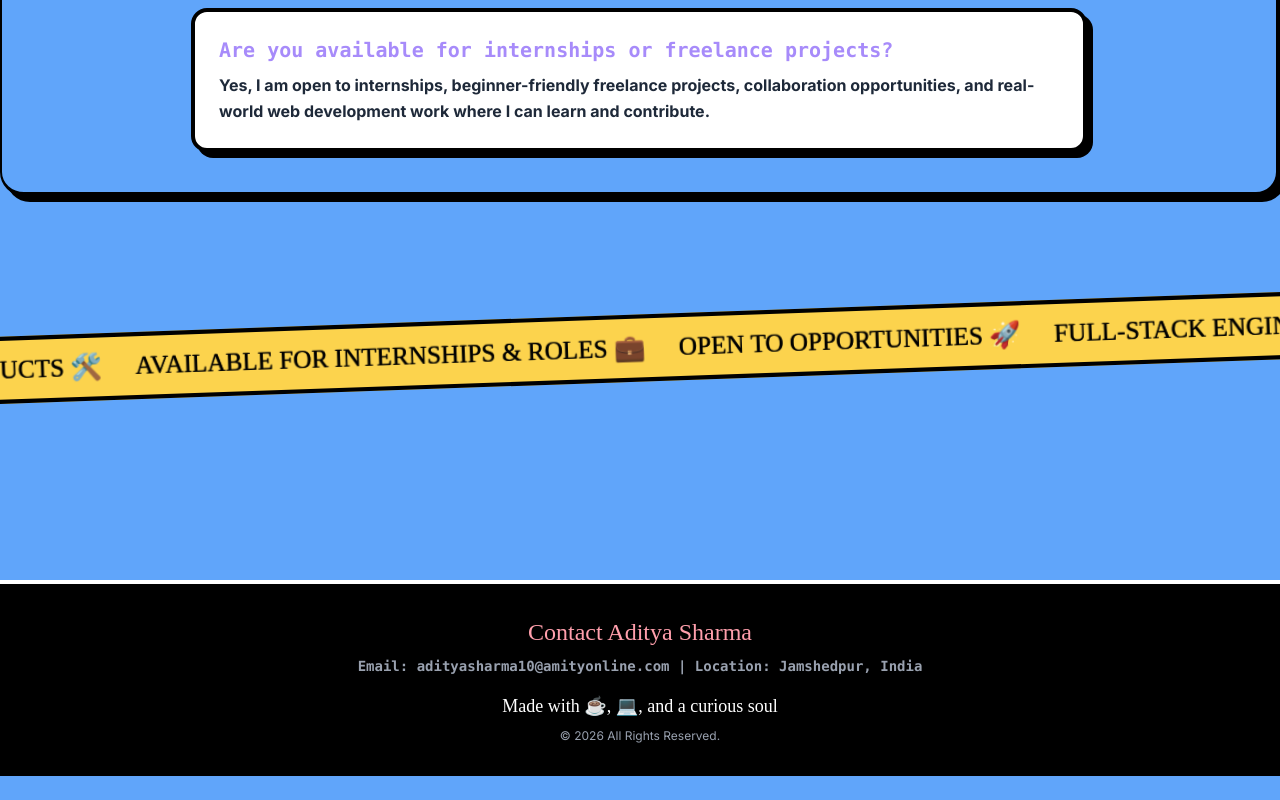
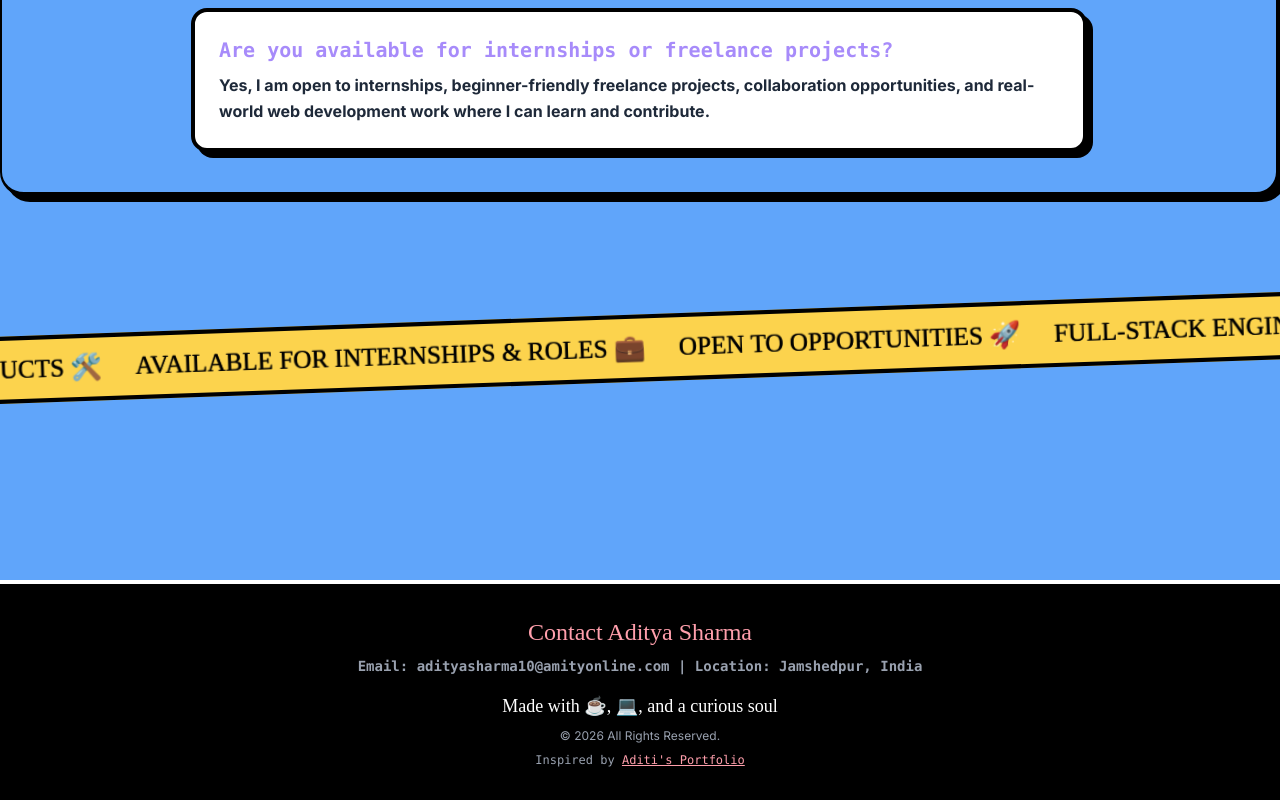
Before and after one commit to iadi01/Portfolio, a React (Vite) app: page / in a window 1280 px wide. Shown: the part 7129-7929 px from the top of the page. Before the commit the page ends 7905 px from the top, so only its background shows below. Built offline with nearby package versions, Linux system fonts and the light colour scheme; a web font is replaced by a local one.

Commit message:
docs: add design credit inspired by Aditi's portfolio in footer

```diff
--- a/src/components/Footer.jsx
+++ b/src/components/Footer.jsx
@@ -27,6 +27,9 @@ export default function Footer() {
       <div className="text-xs text-gray-400">
         © {new Date().getFullYear()} All Rights Reserved.
       </div>
+      <div className="text-xs text-gray-400 mt-2 font-mono">
+        Inspired by <a href="https://aditi-portfolio-six.vercel.app/" target="_blank" rel="noopener noreferrer" className="text-custom-pink underline hover:text-custom-yellow transition-colors">Aditi's Portfolio</a>
+      </div>
     </footer>
   );
 }
```
